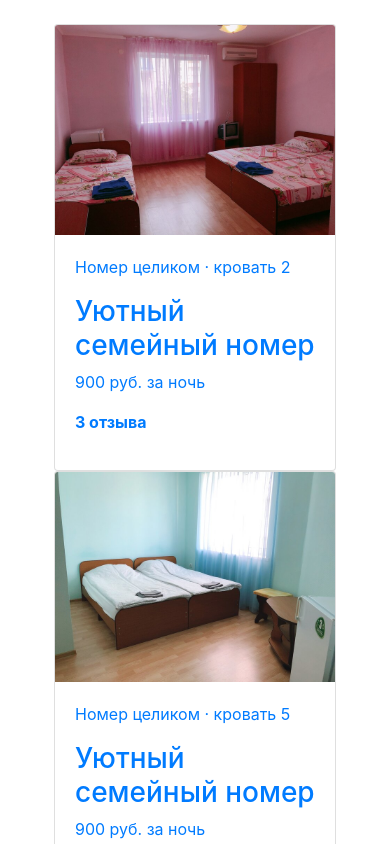
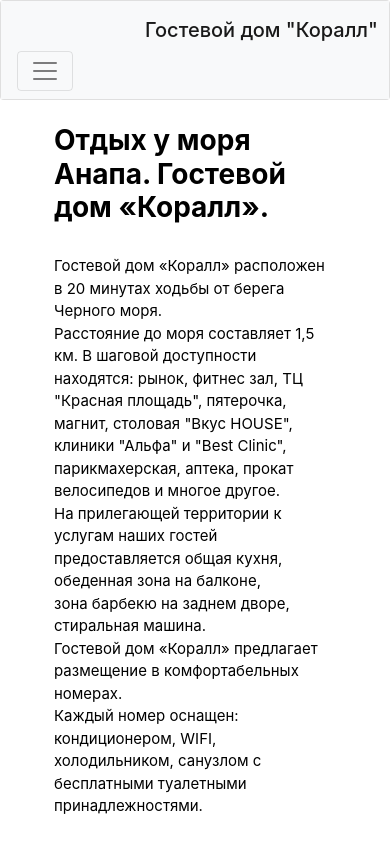
Before and after one commit to elizabetliber/hotelguest, a Next.js app: page / in a window 390 px wide. Shown: the top 844 px of the page. Built offline with nearby package versions, Linux system fonts and the light colour scheme.

Commit message:
подредактировала)

```diff
--- a/components/About.js
+++ b/components/About.js
@@ -2,28 +2,24 @@ import React from "react";
 
 const About = () => (
     <div>
-        <div className="card text-center">
-            <div className="card-body">
-                <div className="title m-5 ">Guests house coral
-                    <link href="https://fonts.googleapis.com/css?family=Black+Ops+One&display=swap"
-                          rel="stylesheet">
-                    </link>
+        <div className="card">
+            <nav className="navbar navbar-expand-lg navbar-light bg-light">
+                <a className="navbar-brand" href="http://localhost:3000/">Гостевой дом "Коралл"</a>
 
-                </div>
-            </div>
+                <button className="navbar-toggler" type="button" data-toggle="collapse"
+                        data-target="#navbarSupportedContent" aria-controls="navbarSupportedContent"
+                        aria-expanded="false" aria-label="Toggle navigation">
+                    <span className="navbar-toggler-icon"></span>
+                </button>
+            </nav>
         </div>
+
         <style jsx>{`
-  .title{
- font-family: 'Black Ops One', cursive;
- font-size:90px;
+ a{
+ margin-left: 128px;
+ }
 
- }
-.card{
-background:midnightblue;
-height: 300px;
-border-radius: 15px;
-box-shadow: 2px 2px 4px #000;
-}
+
 `}</style>
     </div>)
 
--- a/components/About1.js
+++ b/components/About1.js
@@ -4,7 +4,7 @@ const About1 = () => (
     <div>
                <div className="card">
                 <nav className="navbar navbar-expand-lg navbar-light bg-light">
-                    <a className="navbar-brand" href="http://localhost:3000/">Navbar</a>
+                    <a className="navbar-brand" href="http://localhost:3000/">Гостевой дом "Коралл"</a>
                     <button className="navbar-toggler" type="button" data-toggle="collapse"
                             data-target="#navbarSupportedContent" aria-controls="navbarSupportedContent"
                             aria-expanded="false" aria-label="Toggle navigation">
--- a/components/rooms.js
+++ b/components/rooms.js
@@ -4,8 +4,19 @@ import rooms from '../utils/rooms'
 
 function RoomList() {
     return <div>
-        <div className="container">
-            <div className="row">
+
+            <div className="container">
+                <p><h3><strong>Отдых у моря Анапа. Гостевой дом «Коралл».</strong></h3><br/>
+
+                    Гостевой дом «Коралл» расположен в 20 минутах ходьбы от берега Черного моря. <br/>
+                    Расстояние до моря составляет 1,5 км. В шаговой доступности находятся: рынок, фитнес зал, ТЦ "Красная площадь", пятерочка,<br/> магнит, столовая "Вкус HOUSE", клиники "Альфа" и "Best Clinic", парикмахерская, аптека, прокат велосипедов и многое другое.<br/>
+
+                    На прилегающей территории к услугам наших гостей предоставляется общая кухня, обеденная зона на балконе,<br/> зона барбекю на заднем дворе, стиральная машина.<br/>
+
+                    Гостевой дом «Коралл» предлагает размещение в комфортабельных номерах.<br/>
+                    Каждый номер оснащен: кондиционером, WIFI, холодильником, санузлом с бесплатными туалетными принадлежностями.</p>
+
+                <div className="row">
 
                 {rooms.map((room) => (
                     <div className="col-md-6">
@@ -24,7 +35,8 @@ function RoomList() {
                                             </p>
                                         </div>
 
-                                    </div>
+
+                                   </div>
                                 </a>
                             </Link>
 
@@ -35,10 +47,23 @@ function RoomList() {
         </div>
 
         <style jsx>{`
+.col-md-6{
+margin-top: 20px;
+}
 .container{
 height: 100%;
   width: 80%;}
-
+ p{
+ color: black;
+ font-size: 15px;
+ text-align: left;
+ }
+ h3{
+ color: black;
+ }
+ .card{
+ border-color: dark;
+ }
 `}</style>
     </div>
 }
--- a/pages/index.js
+++ b/pages/index.js
@@ -13,9 +13,9 @@ const Home = () => (
             <title>Guest House Coral</title>
             <link rel="icon" href="/favicon(1).ico"/>
         </Head>
-        {/*<div className="hero">*/}
-        {/*    <h1 className="title"><About/></h1>*/}
-        {/*</div>*/}
+        <div className="hero">
+            <h1 className="title"><About/></h1>
+        </div>
         <br/>
         <RoomList/>
         <br/>
```
Also changed, not shown: pages/rooms/[pid].js (+3 -19 lines).
